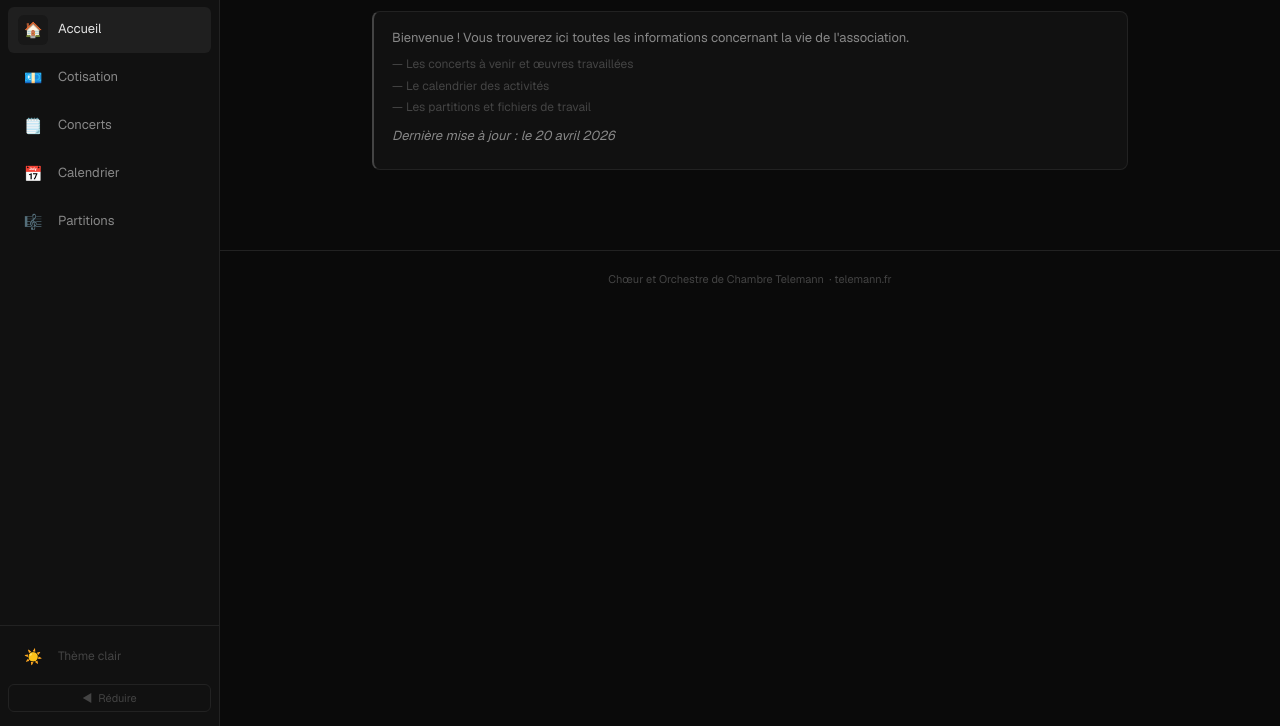
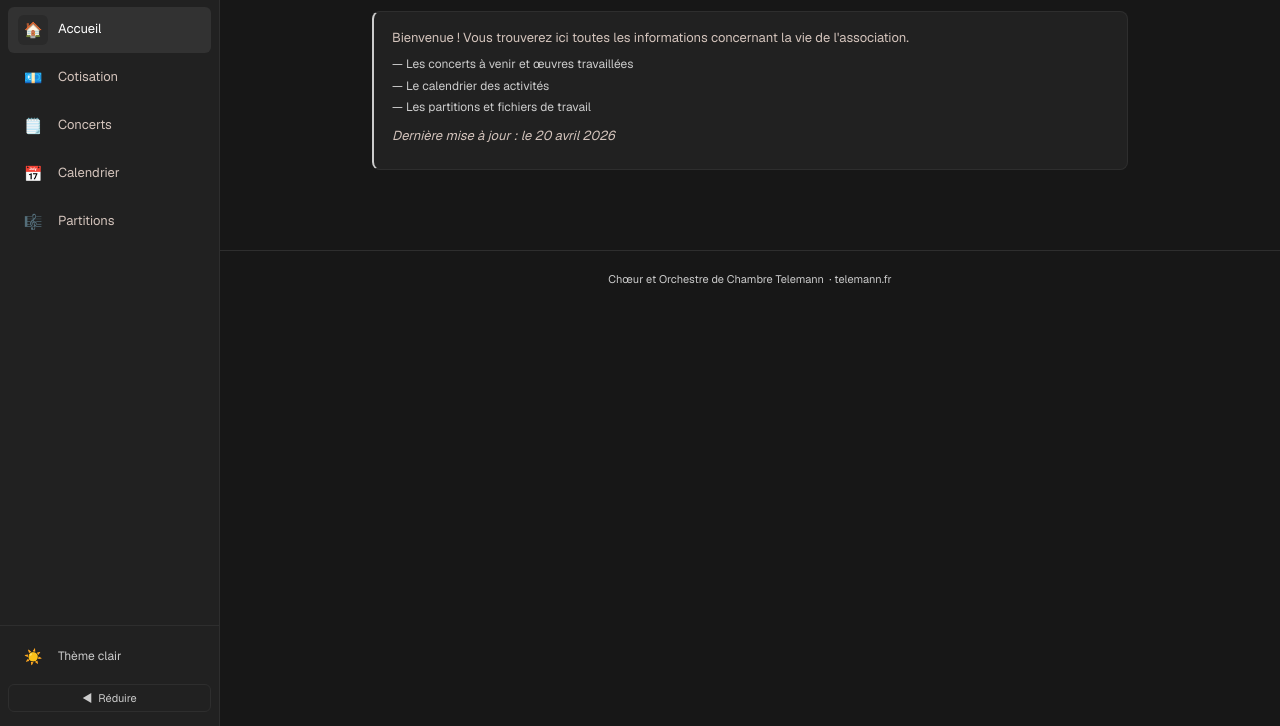
Before and after one commit to lukeksy/telemann, a website: page membres/public/index.html in a window 1280 px wide. Shown: the part 74-800 px from the top of the page. Drawn offline with nearby package versions, Linux system fonts and the light colour scheme.

Commit message:
style: amélioration contraste thème sombre (#171717 bg, sidebar #212121, texte blanc)

```diff
--- a/membres/public/index.html
+++ b/membres/public/index.html
@@ -9,15 +9,15 @@
   <style>
     /* ── DARK THEME (default) ── */
     :root {
-      --bg: #0a0a0a;
-      --surface: #111111;
-      --surface-2: #181818;
-      --surface-3: #1f1f1f;
-      --border: #222222;
-      --border-2: #2a2a2a;
-      --text: #e2e2e2;
-      --text-muted: #888;
-      --text-dim: #444;
+      --bg: #171717;
+      --surface: #212121;
+      --surface-2: #2a2a2a;
+      --surface-3: #323232;
+      --border: #2e2e2e;
+      --border-2: #3d3d3d;
+      --text: #ffffff;
+      --text-muted: #d4c4bc;
+      --text-dim: #cccccc;
       --gold: #c9a84c;
       --gold-dim: rgba(201,168,76,0.12);
       --red: #c0392b;
```
